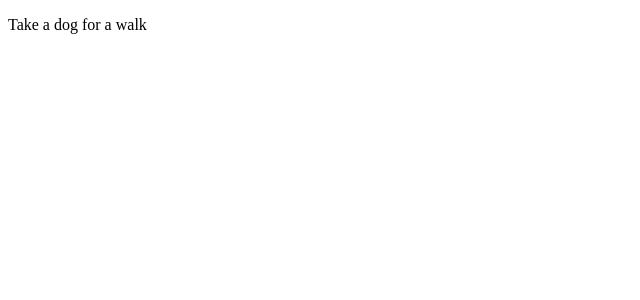
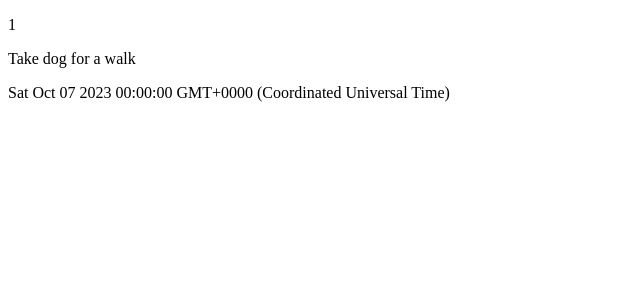
Before and after one commit to Senali-perera/appointment-app, an Angular app: page / in a window 1280 px wide. Shown: the top 300 px of the page, without its empty margins (0-640 px from the left). Built offline with nearby package versions, Linux system fonts and the light colour scheme.

Commit message:
Created appointment Interface

```diff
--- a/src/app/appointment-list/appointment-list.component.html
+++ b/src/app/appointment-list/appointment-list.component.html
@@ -1 +1,3 @@
-<p>{{appointment}}</p>
+<p>{{appointment.id}}</p>
+<p>{{appointment.title}}</p>
+<p>{{appointment.date}}</p>
--- a/src/app/appointment-list/appointment-list.component.ts
+++ b/src/app/appointment-list/appointment-list.component.ts
@@ -1,4 +1,5 @@
 import { Component } from '@angular/core';
+import {Appointment} from "../models/appointment";
 
 @Component({
   selector: 'app-appointment-list',
@@ -9,6 +10,11 @@
 })
 export class AppointmentListComponent {
 
-  appointment: string = "Take a dog for a walk"
+  appointment: Appointment = {
+    id: 1,
+    title: "Take dog for a walk",
+    date: new Date('2023-10-07')
+  }
+
 
 }
--- /dev/null
+++ b/src/app/models/appointment.ts
@@ -0,0 +1,5 @@
+export interface Appointment {
+  id: number,
+  title: string,
+  date: Date
+}
```
